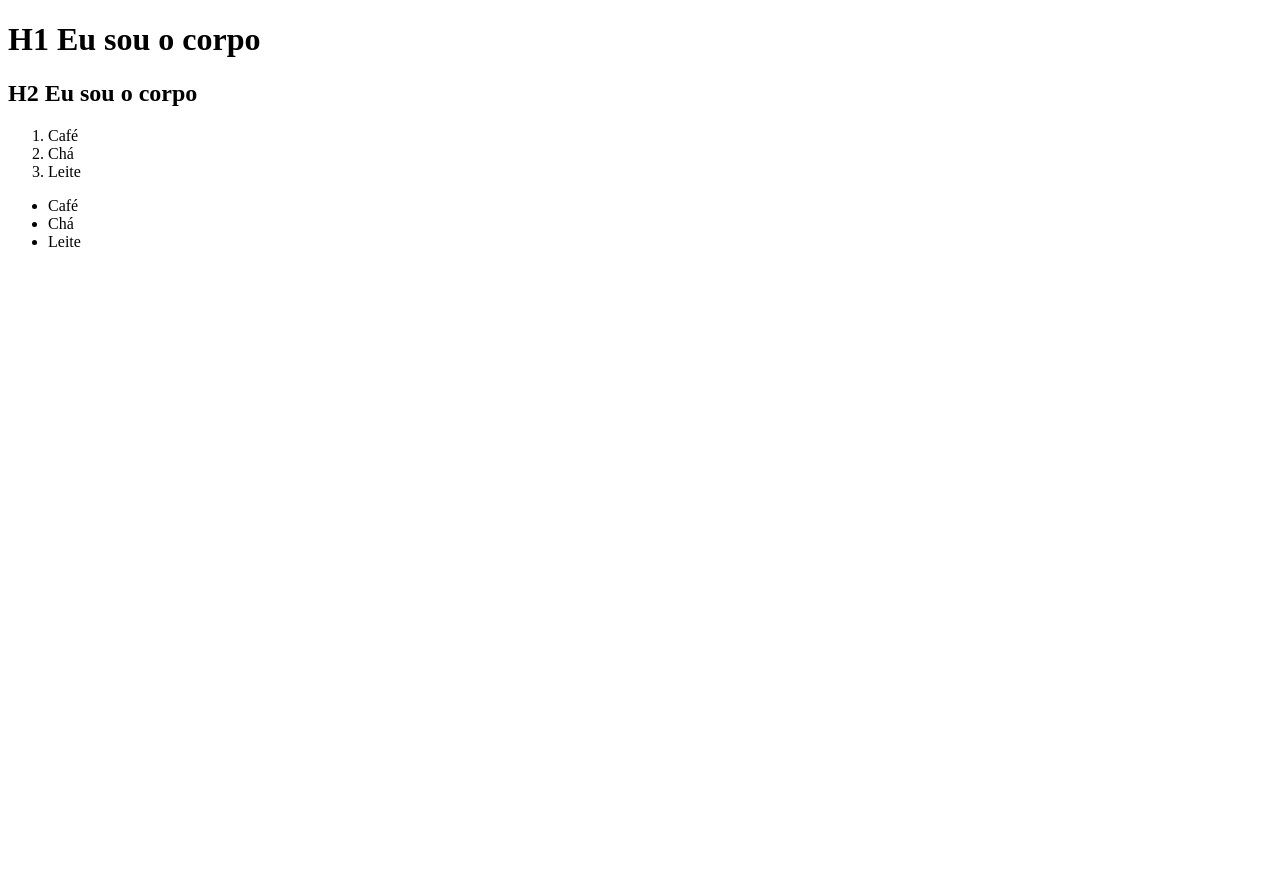
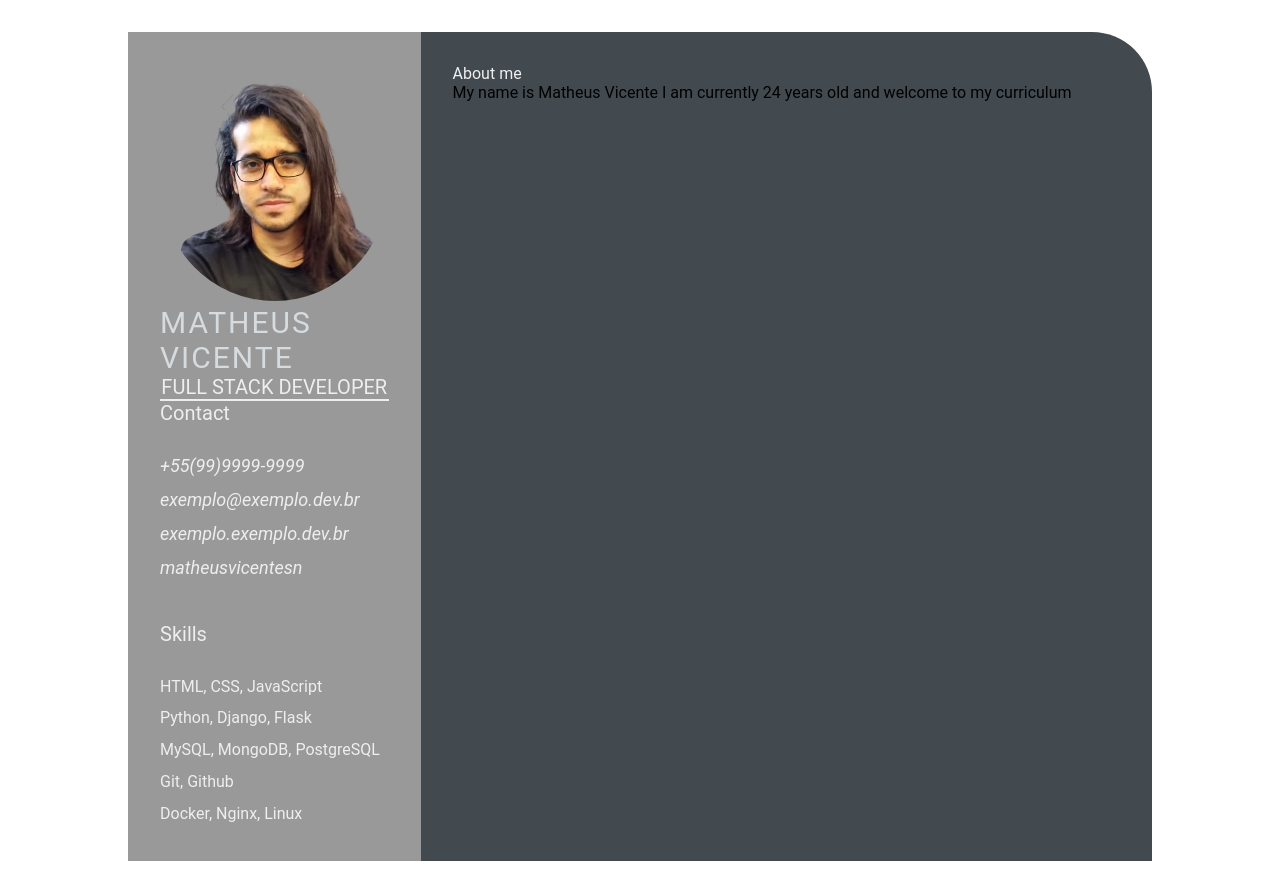
Before and after one commit to Matheusvicentesn/jornadadev, a plain HTML site: page index.html in a window 1280 px wide. Before the commit the page ends 800 px from the top, so only its background shows below. Drawn offline with Linux system fonts and the light colour scheme.

Commit message:
Desafio 02, subindo html, junto ao css (#2)

```diff
--- /dev/null
+++ b/css/style.css
@@ -0,0 +1,105 @@
+* {
+    margin: 0;
+    padding: 0;
+    box-sizing: border-box;
+    list-style: none;
+    font-family: 'Roboto', sans-serif;
+}
+a{
+    text-decoration: none;
+}
+.resume-contents {
+    min-height: 100vh;
+    width: 80%;
+    margin: 2rem auto;
+    display: grid;
+    grid-template-columns: repeat(7, 1fr);
+}
+
+.left-section {
+    grid-column: span 2;
+    height: 100%;
+    background-color: #999999;
+}
+
+.right-section {
+    grid-column: span 5;
+    height: 100%;
+    background-color: #424a50;
+    border-radius: 0px 60px 0px 0px;
+}
+
+.left-section-contents{
+    padding: 2rem 2rem;
+}
+
+.profile {
+    width: 100%;
+    border-bottom: 2px solid #eeeeee;
+}
+
+.profile .profile-image {
+    width: 100%;
+    border-radius: 100%;
+}
+
+.name {
+    color: #D6DBDF;
+    font-size: 30px;
+    letter-spacing: 2px;
+    text-transform: uppercase;
+}
+
+.profession {
+    color: #eeeeee;
+    font-size: 20px;
+    text-transform: uppercase;
+    text-align: center;
+}
+
+/* .contact-info { border-bottom: 2px solid #1B2631; } */
+.left-title {
+    color: #eeeeee;
+    font-size: 20px;
+}
+
+.contact-info ul {
+    padding-top: 1.5rem;
+}
+
+.contact-info ul li,
+.references ul li {
+    padding: .4rem 0;
+    color: #eeeeee;
+}
+
+.contact-info ul li i,
+.references ul li i {
+    padding-right: 1rem;
+    font-size: 18px;
+    color: #eeeeee;
+}
+
+.skills ul {
+    padding-top: 1.5rem;
+}
+.skills ul li p {
+    padding: .4rem 0;
+    color: #eeeeee;
+}
+
+.right-section-contents {
+    padding: 2rem 2rem;
+}
+
+.right-title {
+    color: #eeeeee;
+}
+
+.gap {
+    padding-bottom: 2rem;
+}
+.about-me-contents {
+    font-size: 18px;
+    color: #eeeeee;
+}
--- a/index.html
+++ b/index.html
@@ -1,24 +1,54 @@
 <!DOCTYPE html>
-<html lang="en">
+<html lang="pt">
 <head>
     <meta charset="UTF-8">
     <meta http-equiv="X-UA-Compatible" content="IE=edge">
     <meta name="viewport" content="width=device-width, initial-scale=1.0">
-    <title>Olá, eu sou a cabeça</title>
+    <title>Matheus Vicente CV</title>
+    <link rel="stylesheet" href="css/style.css">
 </head>
 <body>
-    <h1>H1 Eu sou o corpo</h1>
-    <h2>H2 Eu sou o corpo</h2>
+    <main class="resume-contents">
+        <section class="left-section">
+            <section class="left-section-contents">
+                <div class="profile">
+                    <img class="profile-image"src="img/perfil.png" alt="Profile image" class="profile-img">
+                    <p class="name">Matheus Vicente</p>
+                    <p class="profession">Full Stack Developer</p>
+                </div>
+                <div class="contact-info">
+                    <p class="left-title">Contact</p>
+                    <ul>
+                        <li><i class="fa fa-phone"> +55(99)9999-9999</i></li>
+                        <li><i class="fa fa-envelope">exemplo@exemplo.dev.br</i></li>
+                        <li><a href="#"><i class="fa fa-globe"> exemplo.exemplo.dev.br </i></a></li>
+                        <li><a href="#"><i class="fa fa-git"> matheusvicentesn </i></a></li>
+                    </ul>
+                    <br><br>
+                </div>
+                <div class="skills">
+                    <p class="left-title">Skills</p>
+                    <ul>
+                        <li><p>HTML, CSS, JavaScript</p></li>
+                        <li><p>Python, Django, Flask</p></li>
+                        <li><p>MySQL, MongoDB, PostgreSQL</p></li>
+                        <li><p>Git, Github</p></li>
+                        <li><p>Docker, Nginx, Linux</p></li>
+                    </ul>
+                </div>
+
+            </section>
+            </section>
+            <section class="right-section">
+                <div class="right-section-contents">
+                    <section class="about gap">
+                        <div class="right-title">About me</div>
+                        <p class="about-me-conntents">My name is Matheus Vicente I am currently 24 years old and welcome to my curriculum</p>
+                    </section>
+                </div>
+            </section>
+        </section>
+    </main>
+
 </body>
-    <ol>
-        <li>Café</li>
-        <li>Chá</li>
-        <li>Leite</li>
-    </ol>
-    <ul>
-        <li>Café</li>
-        <li>Chá</li>
-        <li>Leite</li>
-    </ul>
-
 </html>
```
Also changed, not shown: img/perfil.png (added).
